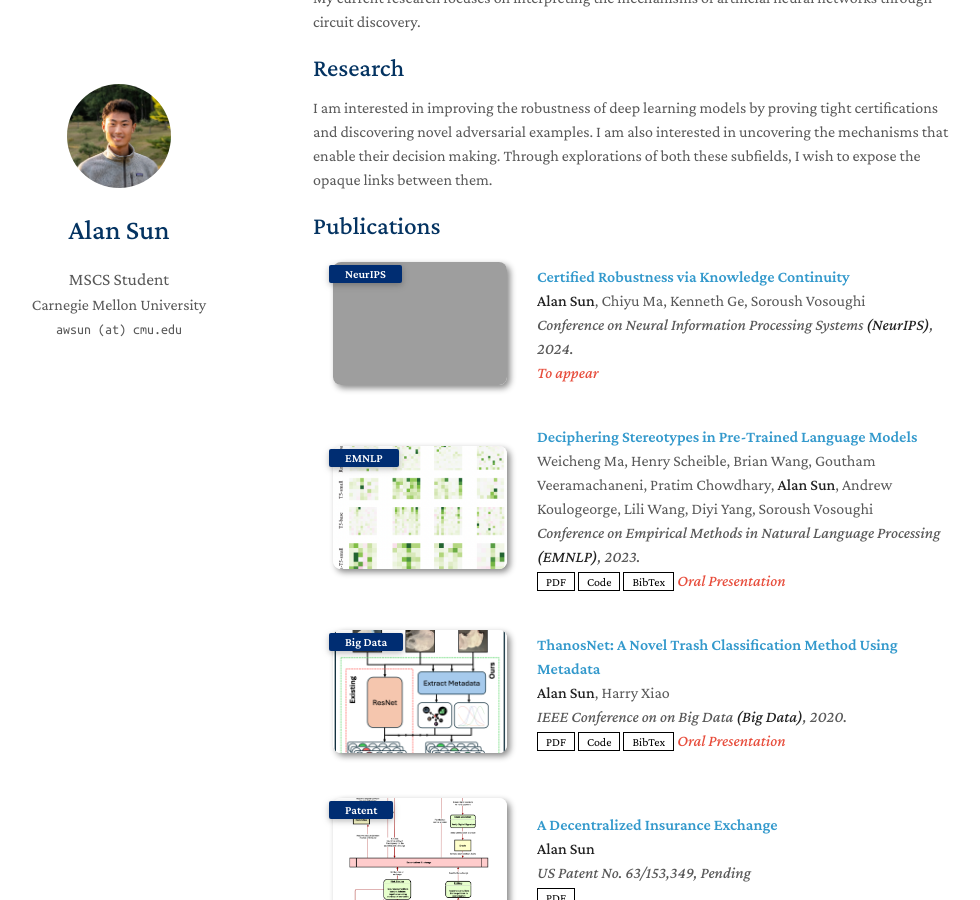
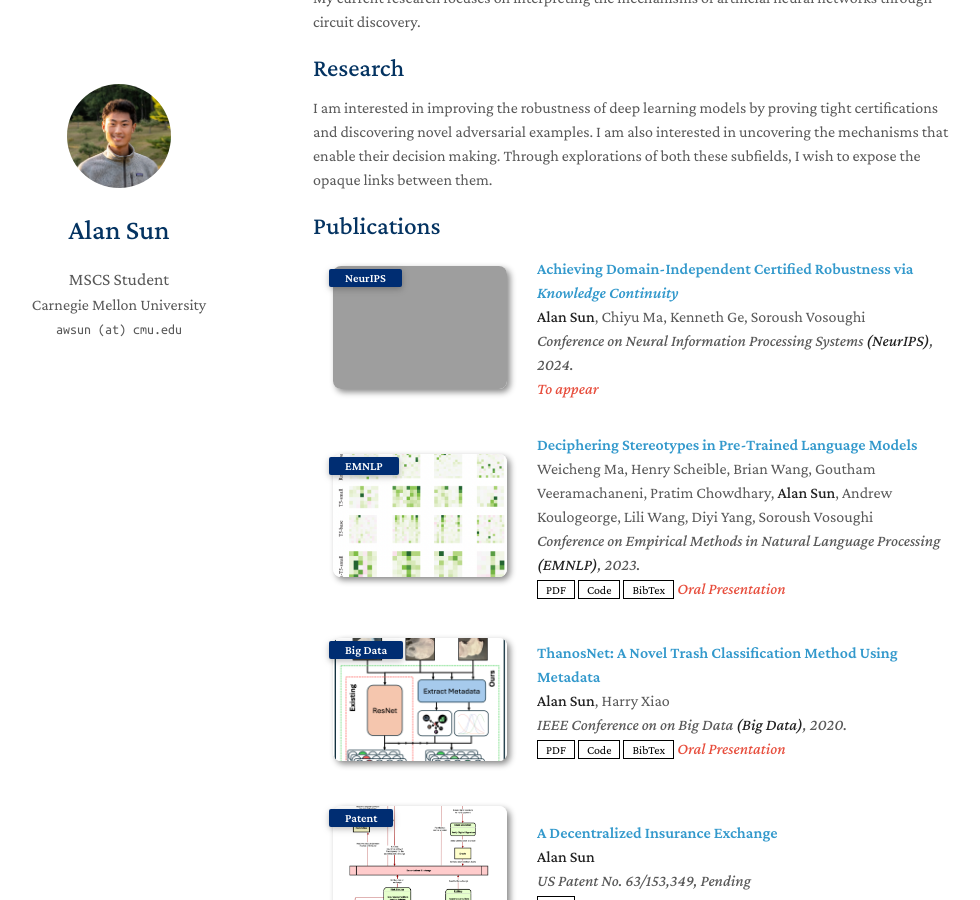
Before and after one commit to ethansun888/ethansun888.github.io, a Jekyll site: the page built from index.md, in a window 1280 px wide and 900 px high, scrolled down 355 px. Shown: the whole window, without its empty margins (157-1137 px from the left). Built offline with Jekyll 4.4.1, drawn with Linux system fonts in a browser that asks for light colours; nearby versions of some CDN libraries; a style sheet for code colours, icons or effects is not loaded; our own code applies the rules of GitHub Pages for plain Markdown files; grey boxes are pictures that could not be loaded.

Commit message:
updated paper title

```diff
--- a/_data/publications.yml
+++ b/_data/publications.yml
@@ -1,5 +1,5 @@
 main:
-  - title: Certified Robustness via <emph>Knowledge Continuity</emph>
+  - title: Achieving Domain-Independent Certified Robustness via <i>Knowledge Continuity</i>
     authors: <strong>Alan Sun</strong>, Chiyu Ma, Kenneth Ge, Soroush Vosoughi
     conference_short: NeurIPS
     conference: Conference on Neural Information Processing Systems <strong>(NeurIPS)</strong>, 2024.
```
